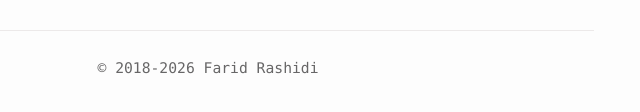
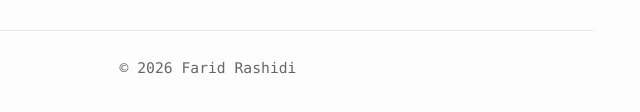
Before and after one commit to faridrashidi/faridrashidi.github.io, an Astro site: page / in a window 1280 px wide. Shown: the part 562-674 px from the top of the page, 432-1072 px from the left. Built offline with nearby package versions, Linux system fonts and the light colour scheme; Astro itself is replaced by a stand-in of ours.

Commit message:
feat(layout): ✨ update footer copyright year dynamically

```diff
--- a/src/layouts/Layout.astro
+++ b/src/layouts/Layout.astro
@@ -110,7 +110,7 @@ const { title = "Farid Rashidi" } = Astro.props;
       <footer
         class="py-6 text-center text-sm text-[var(--color-foreground)] opacity-70"
       >
-        © 2018-{new Date().getFullYear()} Farid Rashidi
+        © {new Date().getFullYear()} Farid Rashidi
       </footer>
     </div>
     <script>
```
